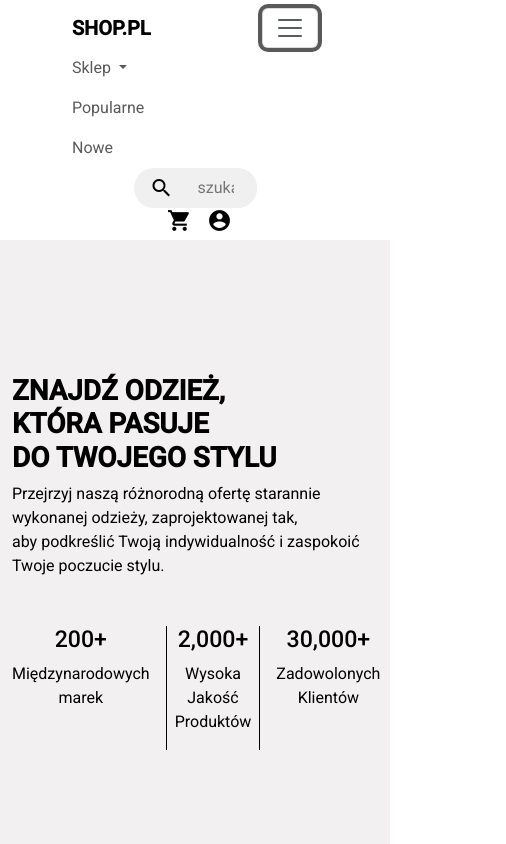
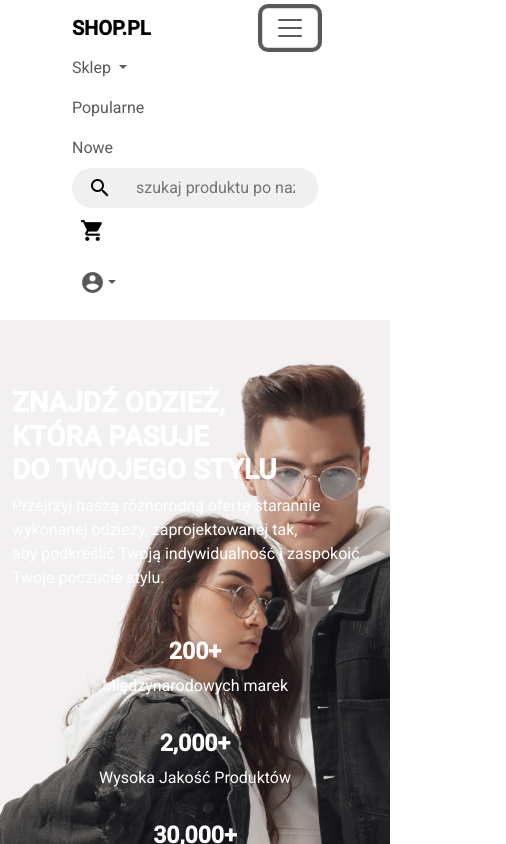
Before and after one commit to LemonHD1337/e-commerce-shop-frontend, an Angular app: page / in a window 390 px wide. Both pictures are taken after a click on the button "Toggle navigation". Shown: the top 844 px of the page, 506 px wide, since content can reach past the window. Built offline with nearby package versions, Linux system fonts and the light colour scheme; no server answers.

Commit message:
added responsive view in header, home and footer

```diff
--- a/src/app/modules/core/components/footer/footer.component.html
+++ b/src/app/modules/core/components/footer/footer.component.html
@@ -1,6 +1,6 @@
 <footer>
-  <div class="container">
-    <div class="d-flex justify-content-between">
+  <div class="container footer-container">
+    <div class="d-flex justify-content-between footer-content">
       <div>
         <h1>SHOP.PL</h1>
         <p>
--- a/src/app/modules/core/components/footer/footer.component.scss
+++ b/src/app/modules/core/components/footer/footer.component.scss
@@ -0,0 +1,21 @@
+@media (max-width: 991px) {
+  .footer-container > p {
+    margin-top: 20px;
+  }
+
+  .footer-content > div{
+    width: 100%;
+  }
+
+  .footer-content > div > p > br{
+    display: none;
+  }
+
+  .footer-content > app-footer-column{
+    width: 50%;
+  }
+
+  .footer-content{
+    flex-wrap: wrap;
+  }
+}
--- a/src/app/modules/core/components/header/header.component.html
+++ b/src/app/modules/core/components/header/header.component.html
@@ -6,7 +6,7 @@
         <span class="navbar-toggler-icon"></span>
       </button>
       <div class="collapse navbar-collapse" id="navbarNav">
-        <ul class="navbar-nav">
+        <ul class="navbar-nav w-100 d-flex">
           <li class="nav-item dropdown">
             <a class="nav-link dropdown-toggle" id="navbarDropdownMenuLink" role="button" data-bs-toggle="dropdown" aria-expanded="false">
               Sklep
@@ -34,8 +34,9 @@
           <li class="nav-item">
             <a class="nav-link" routerLink="/products?sortBy=DATE&isDescending=true">Nowe</a>
           </li>
-        </ul>
-        <form class="w-50 m-auto d-flex">
+          <li class="nav-item w-50 nav-item-search m-auto">
+            <div>
+              <form class="d-flex">
                 <div class="d-flex justify-content-center align-content-center p-2">
                   <mat-icon class="text-center mx-2">search</mat-icon>
                 </div>
@@ -47,10 +48,30 @@
                   class="w-100 border-0 p-2"
                 >
               </form>
-        <div class="d-flex justify-content-center mx-2">
-          <mat-icon class="mx-2 icon">shopping_cart</mat-icon>
-          <mat-icon class="icon">account_circle</mat-icon>
             </div>
+          </li>
+          <li class="nav-item d-flex justify-content-center align-items-center nav-item-icon">
+            <mat-icon class="icon">shopping_cart</mat-icon>
+          </li>
+          <li class="nav-item dropdown">
+            <a
+              class="nav-link dropdown-toggle d-flex justify-content-center align-items-center nav-item-icon"
+              id="UserDropdown"
+              role="button"
+              data-bs-toggle="dropdown"
+              aria-expanded="false"
+            >
+              <mat-icon class="icon">
+                account_circle
+              </mat-icon>
+            </a>
+            <ul class="dropdown-menu" aria-labelledby="UserDropdown">
+              <li>
+                <a routerLink="" class="dropdown-item">Zaloguj się</a>
+              </li>
+            </ul>
+          </li>
+        </ul>
       </div>
     </div>
   </nav>
--- a/src/app/modules/core/components/header/header.component.scss
+++ b/src/app/modules/core/components/header/header.component.scss
@@ -13,3 +13,13 @@ input#search, form{
 .brand{
   font-weight: bolder;
 }
+
+@media(max-width: 991px){
+  .nav-item-icon{
+    justify-content: start !important;
+    margin: 10px 0;
+  }
+  .nav-item-search{
+    width: 100% !important;
+  }
+}
--- a/src/app/modules/home/components/baner/baner.component.html
+++ b/src/app/modules/home/components/baner/baner.component.html
@@ -7,7 +7,7 @@
       Przejrzyj naszą różnorodną ofertę starannie wykonanej odzieży, zaprojektowanej tak, <br>
       aby podkreślić Twoją indywidualność i zaspokoić Twoje poczucie stylu.
     </p>
-    <div class="w-50 d-flex gap-3 mt-5 text-center">
+    <div class="w-50 d-flex gap-3 mt-5 text-center baner-text">
       <div >
         <h3>200+</h3>
         <p>Międzynarodowych marek</p>
--- a/src/app/modules/home/components/baner/baner.component.scss
+++ b/src/app/modules/home/components/baner/baner.component.scss
@@ -1,7 +1,12 @@
 .set-image{
   background-image: url("/assets/asset1.png");
   background-size: cover;
+  background-repeat: no-repeat;
   height:644px;
+}
+
+.image{
+  display: none;
 }
 
 .set-border{
@@ -9,3 +14,28 @@
   border-left: 1px solid black;
   padding: 0 8px;
 }
+
+@media (max-width: 991px) {
+  .set-image{
+    background-image: url("/assets/asset2.png");
+    color: white;
+  }
+
+  .baner-text{
+    width: 100% !important;
+    flex-wrap: wrap;
+    justify-content: center;
+  }
+
+  .baner-text > div> h3{
+    font-weight: bold;
+  }
+
+  .set-border{
+    border: none;
+  }
+
+  .image{
+    display: block;
+  }
+}
--- a/src/app/modules/home/components/brand-slider/brand-slider.component.scss
+++ b/src/app/modules/home/components/brand-slider/brand-slider.component.scss
@@ -9,3 +9,10 @@
   height: auto;
   margin: 0;
 }
+
+@media (max-width: 991px) {
+  .baner{
+    flex-wrap: wrap;
+    flex-shrink: initial;
+  }
+}
--- a/src/app/modules/home/components/home/home.component.html
+++ b/src/app/modules/home/components/home/home.component.html
@@ -3,7 +3,7 @@
 <section class="text-center my-5">
   <h1 class="my-5 bolder">NOWE</h1>
   <div class="container d-flex justify-content-between gap-2">
-    <div class="container d-flex justify-content-between gap-2">
+    <div class="container d-flex justify-content-between gap-2 product-list">
       <app-product-card
         *ngFor="let product of newProducts"
         [imageName]="product.images[0].imageName"
@@ -17,7 +17,7 @@
 </section>
 <section class="text-center my-5">
   <h1 class="my-5 bolder">POPULARNE</h1>
-  <div class="container d-flex justify-content-between gap-2">
+  <div class="container d-flex justify-content-between gap-2 product-list">
     <app-product-card
       *ngFor="let product of popularProducts"
       [imageName]="product.images[0].imageName"
--- a/src/app/modules/home/components/home/home.component.scss
+++ b/src/app/modules/home/components/home/home.component.scss
@@ -18,3 +18,10 @@ home-app{
   text-decoration: none;
   color: black;
 }
+
+
+@media (max-width: 991px){
+  .product-list{
+    overflow-x: scroll;
+  }
+}
--- a/src/app/modules/home/components/style-section/style-section.component.scss
+++ b/src/app/modules/home/components/style-section/style-section.component.scss
@@ -30,3 +30,10 @@
   width: 42%;
   background-image: url("/assets/gym.png");
 }
+
+@media(max-width: 991px){
+  .casual, .gym, .formal, .party{
+    height: 190px;
+    width: 100%;
+  }
+}
--- a/src/app/modules/shared/shared/components/product-card/product-card.component.scss
+++ b/src/app/modules/shared/shared/components/product-card/product-card.component.scss
@@ -3,3 +3,8 @@
   height: 300px;
   border-radius: 24px;
 }
+
+p, h4{
+  text-align: start;
+  margin-top: 8px;
+}
```
Also changed, not shown: src/assets/asset2.png (added). Lines whose indentation alone changed are shown as unchanged.
